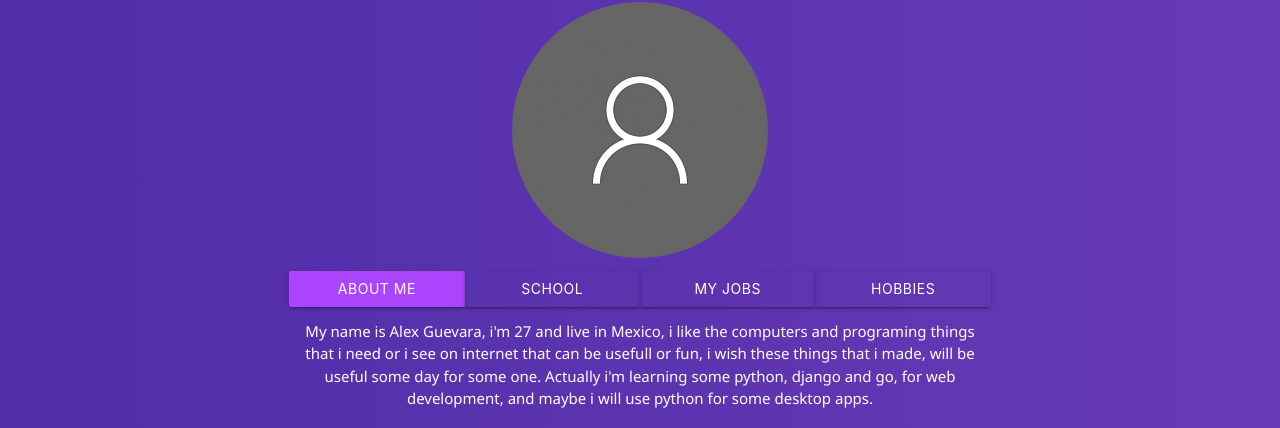
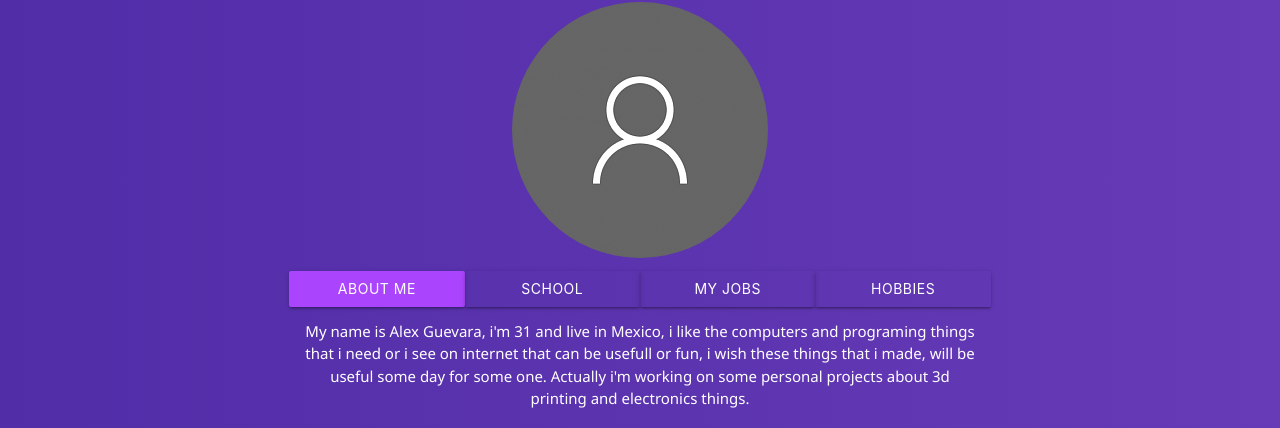
Before and after one commit to PGO-Alex/pgo-alex.github.io, a plain HTML site: page index.html in a window 1280 px wide. Shown: the part 72-500 px from the top of the page. Drawn offline with nearby package versions, Linux system fonts and the light colour scheme.

Commit message:
Update index.html
Updated info about me

```diff
--- a/index.html
+++ b/index.html
@@ -40,23 +40,17 @@
                                 onclick="openTab(event,'hobbies')">Hobbies</button>
                         </div>
                         <div id="about-me" class="tab-content animate__animated animate__fadeIn">
-                            <p>My name is Alex Guevara, i'm 27 and live in Mexico, i like the computers and programing
-                                things that i
-                                need or i see on internet
-                                that can be usefull or fun, i wish these things that i made, will be useful some day for
-                                some one. Actually i'm learning some python, django and go, for web development, and
-                                maybe i will
-                                use python for some desktop apps.
+                            <p>My name is Alex Guevara, i'm 31 and live in Mexico, i like the computers and programing
+                                things that i need or i see on internet that can be usefull or fun, i wish these things
+                                that i made, will be useful some day for some one. Actually i'm working on some personal
+                                projects about 3d printing and electronics things.
                             </p>
                         </div>
 
                         <div id="school" class="tab-content animate__animated animate__fadeIn">
                             <p>I don't have an university degree on computers, systems or programming, only my bachellor
-                                degree, all knoledge that i have about programming, was learned by my
-                                self, with
-                                youtube videos,
-                                reading some books that i bought on humble bundle store, checking the source
-                                documentacion
+                                degree, all knoledge that i have about programming, was learned by my self, with source
+                                documentation, guided courses, reading some books that i bought on humble bundle store,
                                 and talking with other devs on discord.</p>
                         </div>
 
```
